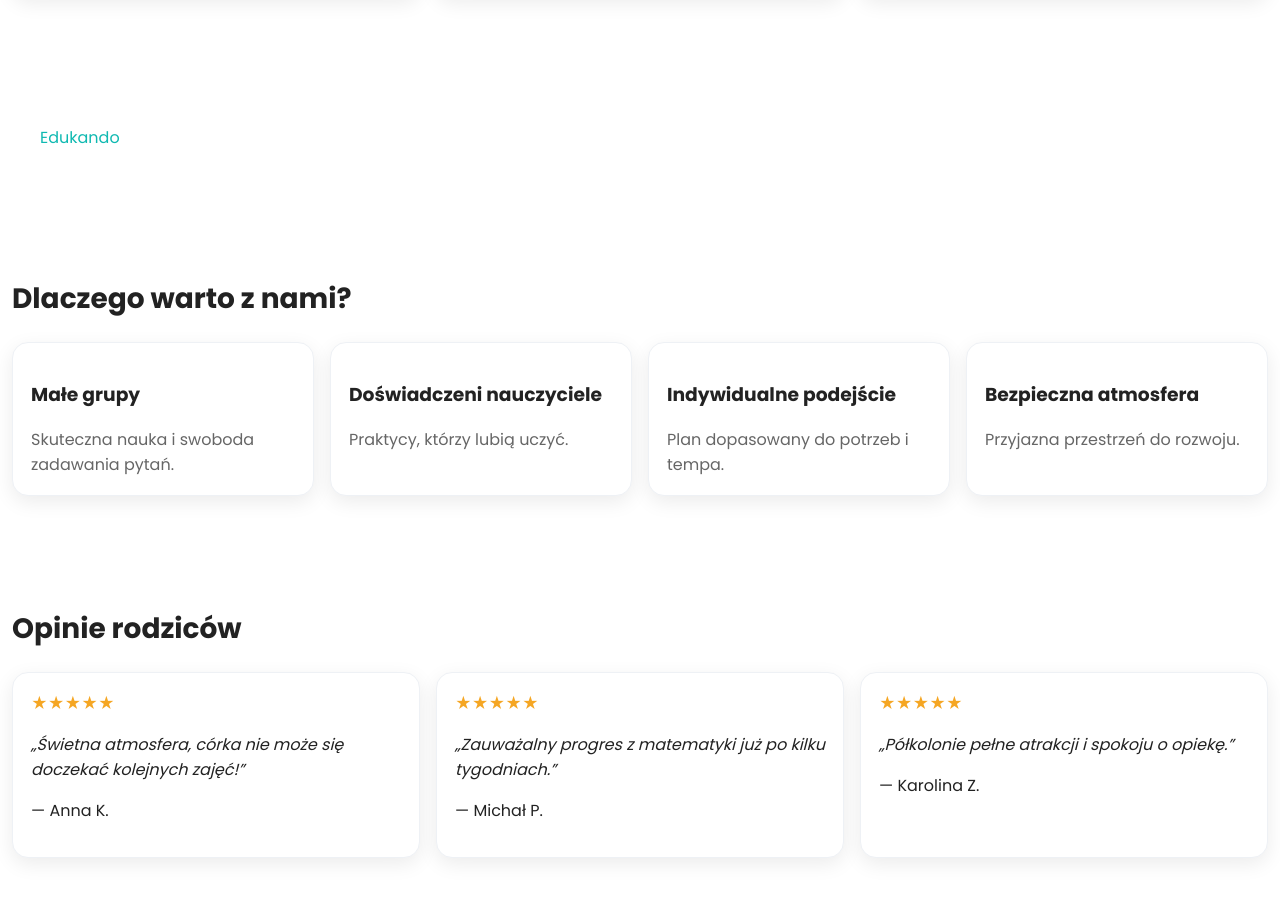
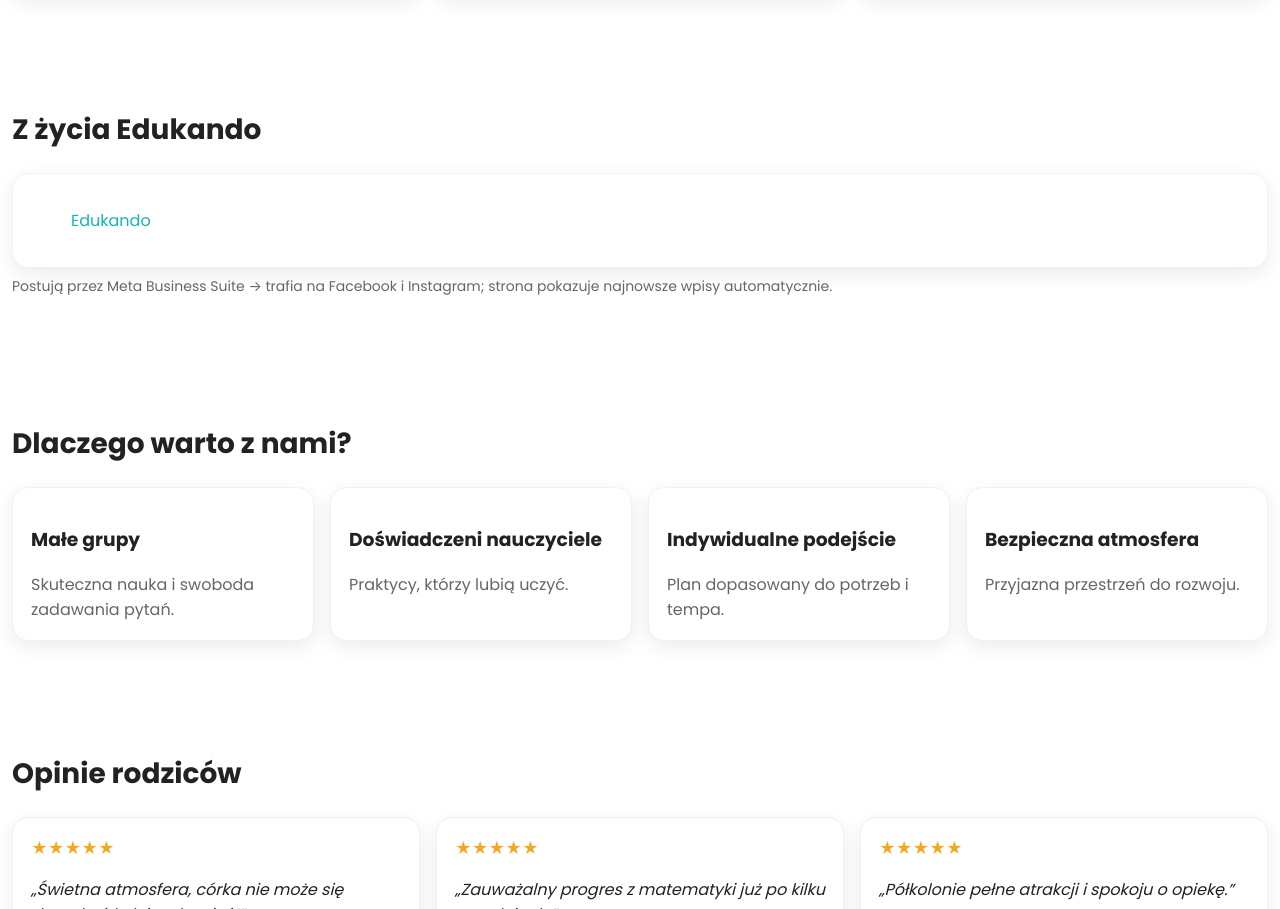
Before and after one commit to tomaszbialecki/edukando, a plain HTML site: page index.html in a window 1280 px wide. Shown: the part 1523-2432 px from the top of the page. Drawn offline with Linux system fonts and the light colour scheme.

Commit message:
back to feed prototipe

```diff
--- a/index.html
+++ b/index.html
@@ -658,27 +658,25 @@
 
         <!-- Z ŻYCIA: FEED FB/IG -->
         <section id="zycie">
-            <!-- raz po <body> -->
-<div id="fb-root"></div>
-<script async defer crossorigin="anonymous"
-  src="https://connect.facebook.net/pl_PL/sdk.js#xfbml=1&version=v21.0"
-></script>
-
-<!-- miejsce, gdzie chcesz widżet -->
-<div class="fb-page"
-  data-href="https://www.facebook.com/edukandocentrumedukacyjne"
-  data-tabs="timeline"
-  data-width="500"
-  data-height=""
-  data-small-header="false"
-  data-adapt-container-width="true"
-  data-hide-cover="false"
-  data-show-facepile="true">
-  <blockquote cite="https://www.facebook.com/edukandocentrumedukacyjne" class="fb-xfbml-parse-ignore">
-    <a href="https://www.facebook.com/edukandocentrumedukacyjne">Edukando</a>
-  </blockquote>
-</div>
-
+            <div class="container">
+                <h2 class="section-title">Z życia Edukando</h2>
+                <div class="card">
+                    <!-- FACEBOOK PAGE PLUGIN (auto-aktualizacja) -->
+                    <!-- TODO: podmień href na adres ich strony na FB -->
+                    <div id="fb-root"></div>
+                    <script async defer crossorigin="anonymous"
+                        src="https://connect.facebook.net/pl_PL/sdk.js#xfbml=1&version=v19.0" nonce="edukando"></script>
+                    <div class="fb-page" data-href="https://www.facebook.com/NazwaWaszejStrony" data-tabs="timeline"
+                        data-width="500" data-height="" data-small-header="false" data-adapt-container-width="true"
+                        data-hide-cover="false" data-show-facepile="false">
+                        <blockquote cite="https://www.facebook.com/NazwaWaszejStrony" class="fb-xfbml-parse-ignore">
+                            <a href="https://www.facebook.com/NazwaWaszejStrony">Edukando</a>
+                        </blockquote>
+                    </div>
+                </div>
+                <p class="feed-note">Postują przez Meta Business Suite → trafia na Facebook i Instagram; strona pokazuje
+                    najnowsze wpisy automatycznie.</p>
+            </div>
         </section>
 
         <!-- DLACZEGO MY -->
```
